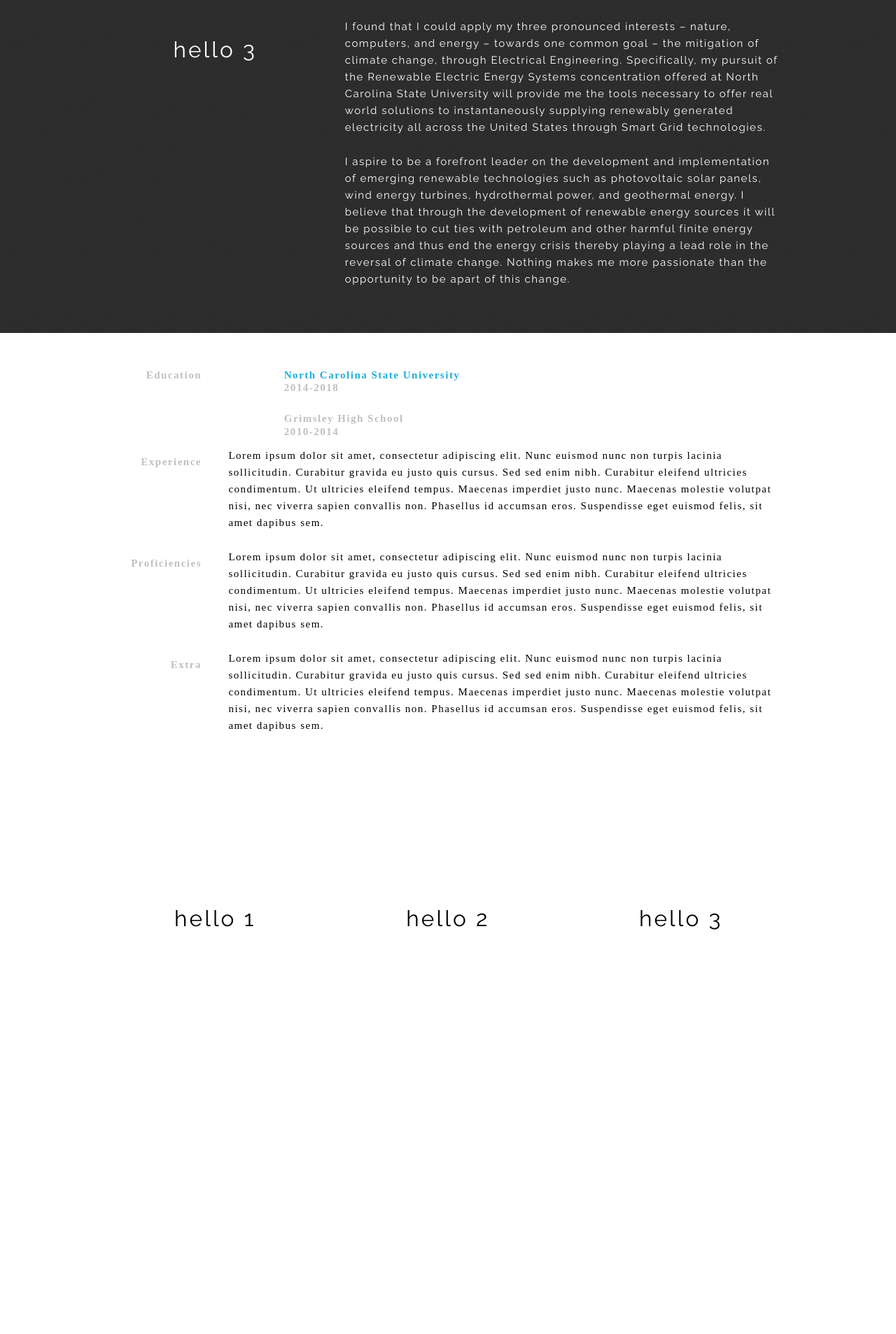
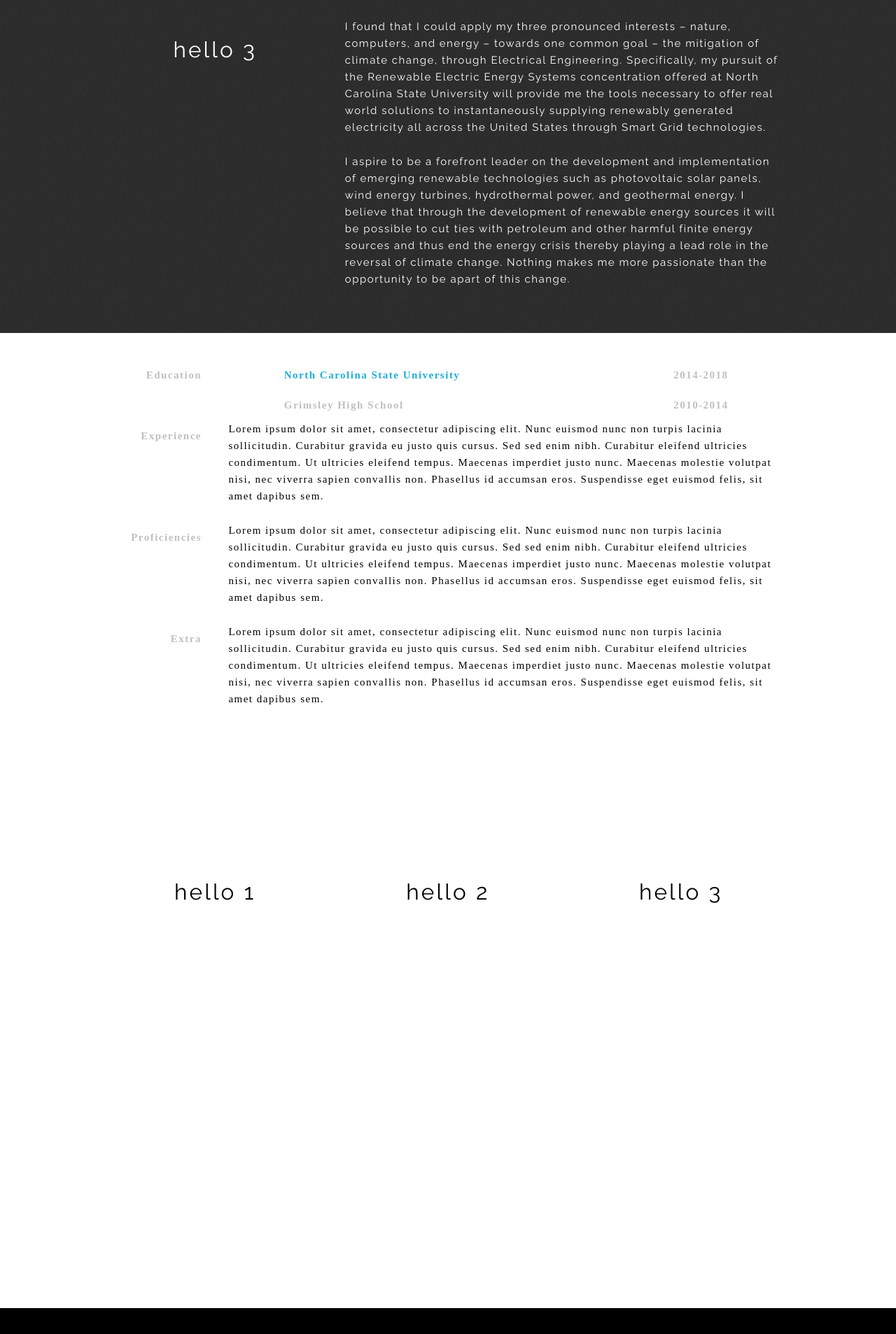
Before and after one commit to jacksoncwilliams/jackson-erin, a Jekyll site: the page built from simpleindex.html, in a window 1280 px wide. Shown: the part 1855-3762 px from the top of the page at 70% size. Built offline with Jekyll 4.4.1, drawn with Linux system fonts in a browser that asks for light colours; nearby versions of some CDN libraries; some web fonts are replaced; after the commit the page ends 3725 px from its top, so only the background shows below that.

Commit message:
Update simple.css

```diff
--- a/css/simple.css
+++ b/css/simple.css
@@ -183,6 +183,11 @@ body {
    }
 }
 
+.date {
+   float: right;
+   padding: zero;
+}
+
 #resume p {
    color: #000000;
    font-family: UniversRoman;
```
